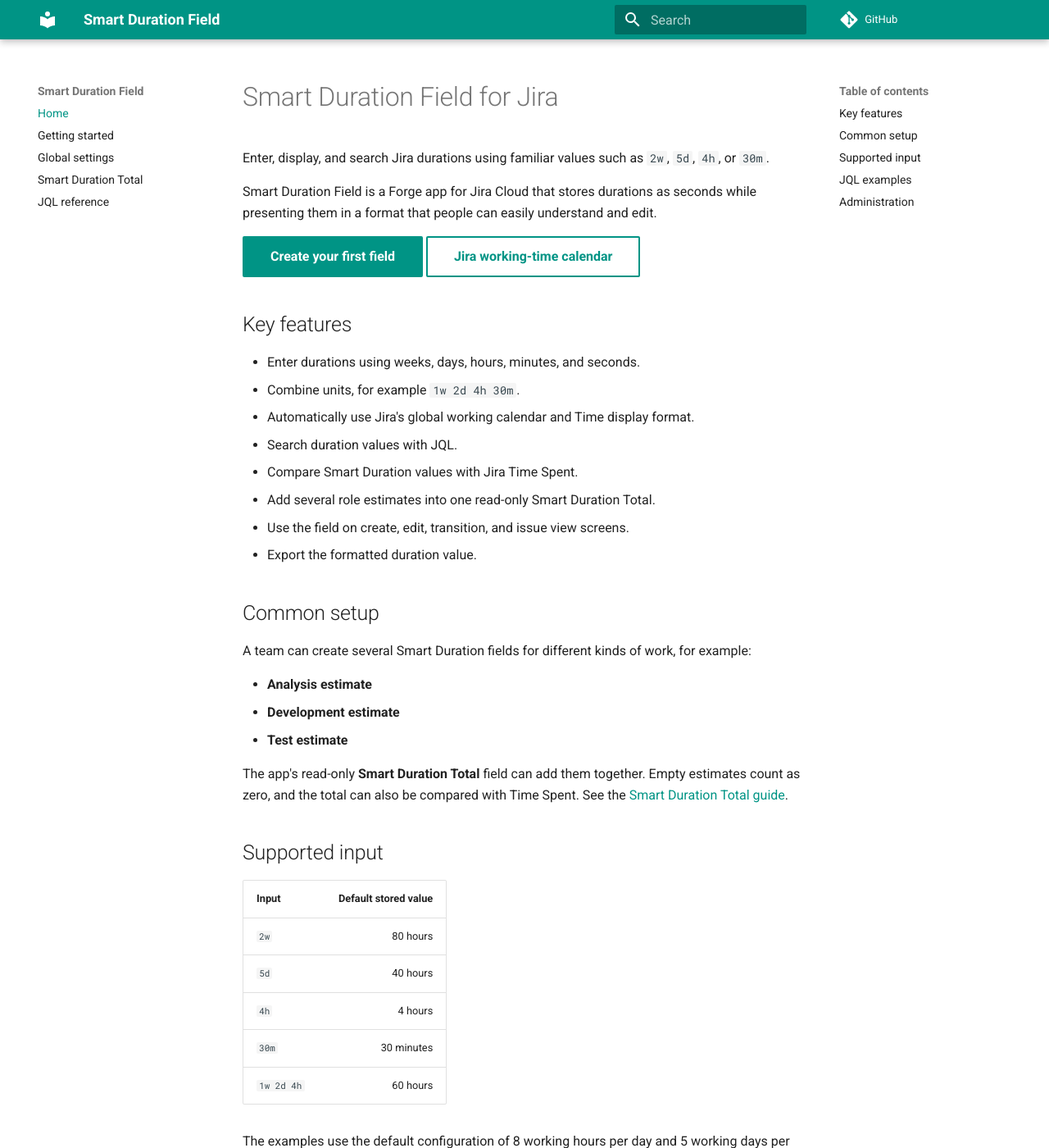
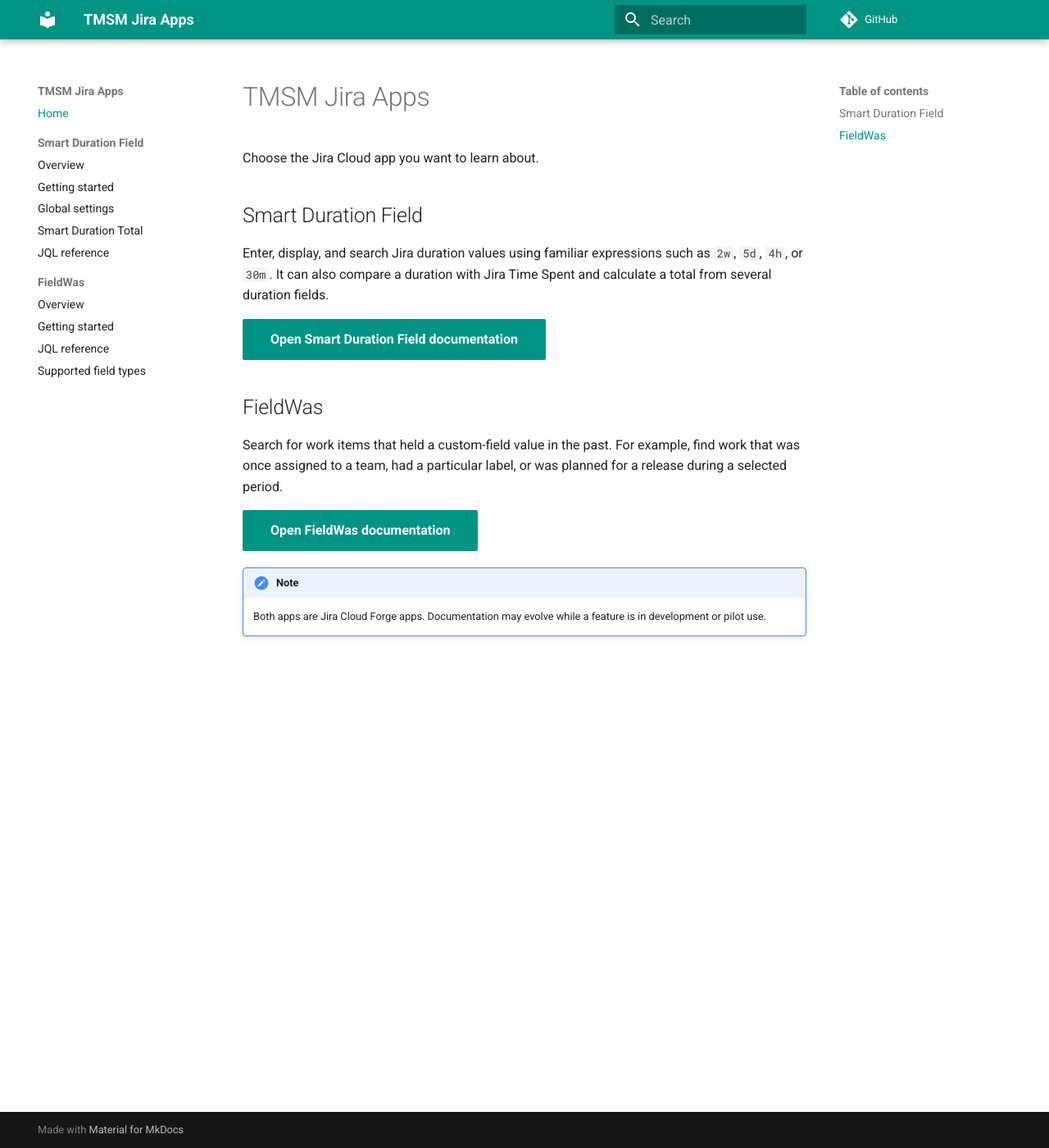
Before and after one commit to tmsm-apps/docs, an MkDocs documentation site: the page built from docs/index.md, in a window 1280 px wide and 1400 px high. Shown: the whole window at 82% size. Built offline with MkDocs 1.6.1 and Material for MkDocs 9.7.7, drawn with Linux system fonts in a browser that asks for light colours; comment, search, counter and statistics services are not loaded; some of the changed text lies outside the part shown.

Commit message:
Add FieldWas documentation section

````diff
--- a/docs/index.md
+++ b/docs/index.md
@@ -1,83 +1,24 @@
-# Smart Duration Field for Jira
+# TMSM Jira Apps
 
-Enter, display, and search Jira durations using familiar values such as `2w`, `5d`, `4h`, or `30m`.
+Choose the Jira Cloud app you want to learn about.
 
-Smart Duration Field is a Forge app for Jira Cloud that stores durations as seconds while presenting them in a format that people can easily understand and edit.
+## Smart Duration Field
 
-[Create your first field](getting-started.md){ .md-button .md-button--primary }
-[Jira working-time calendar](settings.md){ .md-button }
+Enter, display, and search Jira duration values using familiar expressions such
+as `2w`, `5d`, `4h`, or `30m`. It can also compare a duration with Jira Time
+Spent and calculate a total from several duration fields.
 
-## Key features
+[Open Smart Duration Field documentation](smart-duration.md){ .md-button .md-button--primary }
 
-- Enter durations using weeks, days, hours, minutes, and seconds.
-- Combine units, for example `1w 2d 4h 30m`.
-- Automatically use Jira's global working calendar and Time display format.
-- Search duration values with JQL.
-- Compare Smart Duration values with Jira Time Spent.
-- Add several role estimates into one read-only Smart Duration Total.
-- Use the field on create, edit, transition, and issue view screens.
-- Export the formatted duration value.
+## FieldWas
 
-## Common setup
+Search for work items that held a custom-field value in the past. For example,
+find work that was once assigned to a team, had a particular label, or was
+planned for a release during a selected period.
 
-A team can create several Smart Duration fields for different kinds of work, for example:
-
-- **Analysis estimate**
-- **Development estimate**
-- **Test estimate**
-
-The app's read-only **Smart Duration Total** field can add them together. Empty
-estimates count as zero, and the total can also be compared with Time Spent. See the
-[Smart Duration Total guide](total-estimate.md).
-
-## Supported input
-
-| Input | Default stored value |
-|---|---:|
-| `2w` | 80 hours |
-| `5d` | 40 hours |
-| `4h` | 4 hours |
-| `30m` | 30 minutes |
-| `1w 2d 4h` | 60 hours |
-
-The examples use the default configuration of 8 working hours per day and 5 working days per week.
-
-## JQL examples
-
-Search for work items using familiar duration values:
-
-```jql
-"Analysis budget" >= 7w
-```
-
-Compare the field with Jira Time Spent.
-
-Find work items that exceeded their analysis budget:
-
-```jql
-issue in smartDurationOverrun("Analysis budget")
-```
-
-Find work items that still have time remaining:
-
-```jql
-issue in smartDurationRemaining("Analysis budget")
-```
-
-Find work items where Time Spent exactly matches the budget:
-
-```jql
-issue in smartDurationOnTarget("Analysis budget")
-```
-
-[See the full JQL reference](jql.md) for detailed behavior, examples, and edge cases.
-
-## Administration
-
-- [Create a Smart Duration custom field](getting-started.md)
-- [Use Jira's working-time calendar](settings.md)
-- [Configure Smart Duration Total for several role estimates](total-estimate.md)
+[Open FieldWas documentation](fieldwas/index.md){ .md-button .md-button--primary }
 
 !!! note
 
-    Smart Duration Field is currently under development. Features and documentation may change before the Marketplace release.
+    Both apps are Jira Cloud Forge apps. Documentation may evolve while a
+    feature is in development or pilot use.
--- a/mkdocs.yml
+++ b/mkdocs.yml
@@ -1,5 +1,5 @@
-site_name: Smart Duration Field
-site_description: Enter, display, and search Jira durations naturally.
+site_name: TMSM Jira Apps
+site_description: Documentation for TMSM Jira Cloud apps.
 site_url: https://tmsm-apps.github.io/docs/
 repo_url: https://github.com/tmsm-apps/docs
 
@@ -18,10 +18,17 @@ theme:
 
 nav:
   - Home: index.md
-  - Getting started: getting-started.md
-  - Global settings: settings.md
-  - Smart Duration Total: total-estimate.md
-  - JQL reference: jql.md
+  - Smart Duration Field:
+      - Overview: smart-duration.md
+      - Getting started: getting-started.md
+      - Global settings: settings.md
+      - Smart Duration Total: total-estimate.md
+      - JQL reference: jql.md
+  - FieldWas:
+      - Overview: fieldwas/index.md
+      - Getting started: fieldwas/getting-started.md
+      - JQL reference: fieldwas/jql.md
+      - Supported field types: fieldwas/field-types.md
 
 markdown_extensions:
   - admonition
````
Also changed, not shown: docs/fieldwas/field-types.md (added, +18 -0 lines), docs/fieldwas/getting-started.md (added, +56 -0 lines), docs/fieldwas/index.md (added, +38 -0 lines), docs/fieldwas/jql.md (added, +72 -0 lines), docs/smart-duration.md (added, +22 -0 lines).
